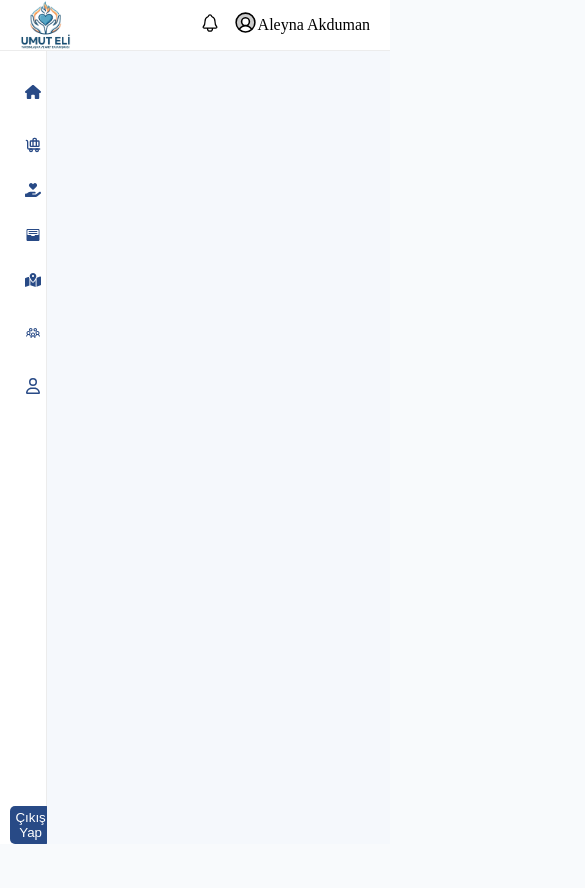
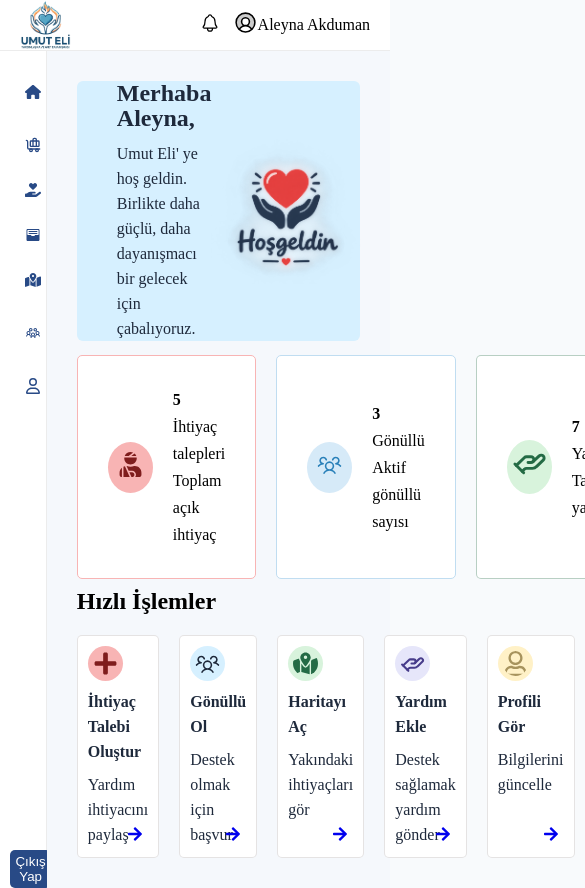
Before and after one commit to Aleynaakduman/disaster-help-platform, a React (Vite) app: page /loginmain in a window 390 px wide. Shown: the top 888 px of the page, 585 px wide, since content can reach past the window. Before the commit the page ends 844 px from the top, so only its background shows below. Built offline with nearby package versions, Linux system fonts and the light colour scheme.

Commit message:
Add Tablet Responsive

```diff
--- a/src/components/Sidebar/Sidebar.css
+++ b/src/components/Sidebar/Sidebar.css
@@ -61,8 +61,6 @@ ul a:active {
 
 }
 
-
-
 /*Tablet Responsive*/
 
 @media (min-width:581px) and (max-width:1024px) {
@@ -70,3 +68,5 @@ ul a:active {
         width: 25%;
     }
 }
+
+/*Telefon Responsive*/
--- a/src/pages/LoginMain/LoginMain.css
+++ b/src/pages/LoginMain/LoginMain.css
@@ -0,0 +1,222 @@
+.main-page-right {
+    width: 100%;
+    height: 100%;
+}
+
+
+.welcome-card {
+    display: flex;
+    justify-content: space-between;
+    padding: 0 40px;
+    align-items: center;
+    background-color: #D6F0FF;
+    color: #1E293B;
+    border-radius: 6px;
+}
+
+.welcome-img img {
+    height: 150px;
+}
+
+.welcome-text {
+    line-height: 25px;
+    display: flex;
+    flex-direction: column;
+    gap: 10px;
+}
+
+.users-cards {
+    display: grid;
+    grid-template-columns: repeat(3, 1fr);
+    gap: 20px;
+    margin-top: 5%;
+
+
+}
+
+.diaster-card {
+    background-color: #fff;
+    border: 1px solid #F8B4B4;
+    border-radius: 5px;
+    padding: 30px;
+    display: flex;
+    align-items: center;
+    gap: 20px;
+
+}
+
+.diaster-icon {
+    font-size: 25px;
+    background-color: #F8B4B4;
+    color: #7F1D1D;
+    border-radius: 50%;
+    padding: 10px;
+}
+
+
+
+.diaster-card-content {
+    line-height: 27px;
+}
+
+.volunteer-cards-2 {
+    background-color: #fff;
+    display: flex;
+    align-items: center;
+    gap: 20px;
+    padding: 30px;
+    border: 1px solid #c0ddf1;
+    border-radius: 5px;
+
+}
+
+.volunteer-cards-3 {
+    background-color: #fff;
+    display: flex;
+    align-items: center;
+    gap: 20px;
+    padding: 30px;
+    border: 1px solid #246b4552;
+    border-radius: 5px;
+
+}
+
+.volunteer-card-icon-2 {
+    font-size: 35px;
+    background-color: #D8F3DC;
+
+    color: #246B45;
+    border-radius: 50%;
+    padding: 5px;
+}
+
+.volunteer-cards-2 button {
+    background-color: #D6EAF8;
+    border: 1px solid #47a3e0;
+    border-radius: 5px;
+    padding: 3px;
+    color: #2980B9;
+    cursor: pointer;
+}
+
+.volunteer-content-card {
+    line-height: 27px;
+}
+
+.volunteer-card-icon {
+    background-color: #D6EAF8;
+    color: #2980B9;
+    border-radius: 50%;
+    font-size: 25px;
+    padding: 10px;
+
+}
+
+.fast-process-cards {
+    display: flex;
+    margin-top: 20px;
+    gap: 20px;
+}
+
+.fast-process-card {
+    flex: 1;
+    border: 1px solid #a1999947;
+    background-color: #fff;
+    border-radius: 5px;
+    padding: 10px;
+    color: #1E293B;
+    display: flex;
+    flex-direction: column;
+    position: relative;
+    line-height: 25px;
+    min-height: 170px;
+
+}
+
+.fast-process-card-content {
+    display: flex;
+    flex-direction: column;
+    gap: 8px;
+}
+
+.fast-icon1 {
+    font-size: 35px;
+    background-color: #F8B4B4;
+    color: #7F1D1D;
+    border-radius: 50%;
+    padding: 5px;
+
+
+}
+
+.fast-icon2 {
+    font-size: 35px;
+    background-color: #D6F0FF;
+    color: #1E293B;
+    border-radius: 50%;
+    padding: 5px;
+}
+
+.fast-icon3 {
+    font-size: 35px;
+    background-color: #D8F3DC;
+
+    color: #246B45;
+    border-radius: 50%;
+    padding: 5px;
+}
+
+.fast-icon4 {
+    font-size: 35px;
+    background-color: #E6E6FA;
+    color: #483D8B;
+    border-radius: 50%;
+    padding: 5px;
+}
+
+.fast-icon5 {
+    font-size: 35px;
+    background-color: #FFF1C7;
+    color: #a7935d;
+    border-radius: 50%;
+    padding: 5px;
+}
+
+.fast-procces-container {
+    margin-top: 3%;
+}
+
+.rowRight {
+    position: absolute;
+    right: 15px;
+    bottom: 15px;
+}
+
+
+/*Tablet Responsive*/
+/* Tablet Responsive */
+@media (min-width: 581px) and (max-width: 1024px) {
+    .fast-process-cards {
+        display: grid;
+        grid-template-columns: repeat(6, 1fr);
+    }
+
+    .fast-process-card:nth-child(1),
+    .fast-process-card:nth-child(2) {
+        grid-column: span 3;
+    }
+
+    .fast-process-card:nth-child(3),
+    .fast-process-card:nth-child(4),
+    .fast-process-card:nth-child(5) {
+        grid-column: span 2;
+    }
+
+    .users-cards{
+        display: grid;
+        grid-template-columns: repeat(1, 1fr);
+
+    }
+
+
+}
--- a/src/pages/LoginMain/LoginMain.jsx
+++ b/src/pages/LoginMain/LoginMain.jsx
@@ -1,11 +1,158 @@
-import React from 'react'
-import Sidebar from '../../components/Sidebar/Sidebar'
-
+import { Link } from "react-router-dom";
+import welcome from '../../assets/welcome.png'
+import './LoginMain.css'
+import { PiUsersThree } from "react-icons/pi";
+import { FaUserInjured, FaPlus } from "react-icons/fa";
+import { LuHandHelping } from "react-icons/lu";
+import { FaMapLocationDot } from "react-icons/fa6";
+import { FaArrowRight, FaRegUser } from "react-icons/fa";
 function LoginMain() {
   return (
-    <div>
+
+    <div className="main-page">
+      <div className="main-page-right">
+        <div className="welcome-card">
+          <div className="welcome-text">
+            <h2>Merhaba Aleyna,</h2>
+            <p>Umut Eli' ye hoş geldin. Birlikte daha güçlü, daha dayanışmacı bir gelecek için çabalıyoruz.</p>
+
+          </div>
+          <div className="welcome-img">
+            <img src={welcome} />
+          </div>
+        </div>
+
+
+        <div className="users-cards">
+          <div className="diaster-card">
+            <div className="diaster-icon">
+              <FaUserInjured />
+            </div>
+
+            <div className="diaster-card-content">
+              <b>5</b>
+              <p>İhtiyaç talepleri</p>
+              <span>Toplam açık ihtiyaç</span>
+            </div>
+          </div>
+
+          <div className="volunteer-cards-2">
+            <div className="volunteer-card-icon">
+              <PiUsersThree />
+            </div>
+            <div className="volunteer-content-card">
+
+              <b>3</b>
+              <p>Gönüllü</p>
+              <span>Aktif gönüllü sayısı</span>
+            </div>
+          </div>
+
+          <div className="volunteer-cards-3">
+            <div className="volunteer-card-icon-2">
+              <LuHandHelping />
+            </div>
+            <div className="volunteer-content-card">
+
+              <b>7</b>
+              <p>Yardım</p>
+              <span>Tamamlanan yardımlar</span>
+            </div>
+          </div>
+        </div>
+
+
+
+        <div className="fast-procces-container">
+          <h2>Hızlı İşlemler</h2>
+          <div className="fast-process-cards">
+            <div className="fast-process-card">
+              <div className="fast-process-card-content">
+
+                < FaPlus className="fast-icon1" />
+
+                <b>İhtiyaç Talebi Oluştur</b>
+                <p>Yardım ihtiyacını paylaş</p>
+              </div>
+
+              <Link>
+                <FaArrowRight className="rowRight" />
+
+              </Link>
+            </div>
+
+            <div className="fast-process-card">
+
+              <div className="fast-process-card-content">
+                <PiUsersThree className="fast-icon2" />
+
+                <b>Gönüllü Ol</b>
+                <p>Destek olmak için başvur</p>
+              </div>
+              <Link>
+                <FaArrowRight className="rowRight" />
+
+              </Link>
+            </div>
+
+            <div className="fast-process-card">
+
+              <div className="fast-process-card-content">
+                <FaMapLocationDot className="fast-icon3" />
+
+                <b>Haritayı Aç</b>
+                <p>Yakındaki ihtiyaçları gör</p>
+              </div>
+              <Link>
+                <FaArrowRight className="rowRight" />
+
+              </Link>
+            </div>
+
+            <div className="fast-process-card">
+              <div className="fast-process-card-content">
+
+                <LuHandHelping className='fast-icon4' />
+
+
+                <b>Yardım Ekle</b>
+
+                <p>Destek sağlamak yardım gönder</p>
+              </div>
+              <Link>
+                <FaArrowRight className="rowRight" />
+
+              </Link>
+
+
+            </div>
+
+            <div className="fast-process-card">
+
+              <div className="fast-process-card-content">
+
+                < FaRegUser className="fast-icon5" />
+
+                <b>Profili Gör</b>
+                <p>Bilgilerini güncelle</p>
+
+              </div>
+
+              <Link>
+                <FaArrowRight className="rowRight" />
+
+              </Link>
+            </div>
+          </div>
+        </div>
+
+
+
+      </div>
+
 
     </div>
+
   )
 }
 
```
Also changed, not shown: src/assets/welcome.png (added), src/layouts/DashboardLayout.css (line endings or trailing spaces).
